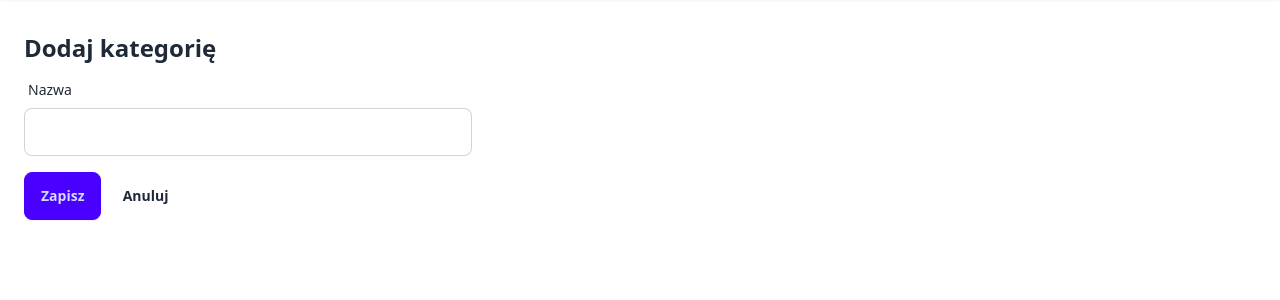
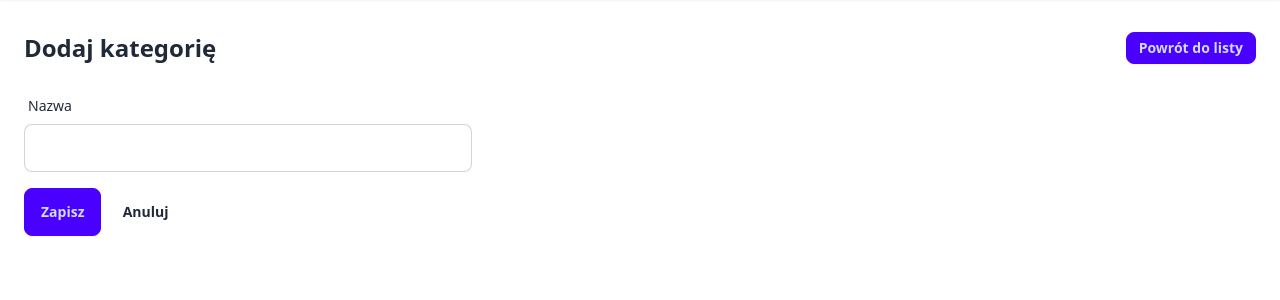
Before and after one commit to alucardo/home_jarvis, a Django app: page /time-manager/categories/add/ in a window 1280 px wide. Shown: the part 68-368 px from the top of the page. Run offline with Django 5.2, Linux system fonts and the light colour scheme; the visitor is signed in with stand-in values (Sample User, id 1); some libraries are stand-ins or nearby versions.

Commit message:
Link category list to create form

```diff
--- a/time_manager/templates/time_manager/category/create.html
+++ b/time_manager/templates/time_manager/category/create.html
@@ -2,8 +2,13 @@
 
 {% block content %}
 <main class="container mx-auto px-6 py-8">
-        <div class="flex items-center gap-4 mb-2">
+    <div class="flex justify-between items-center mb-6">
+        <div class="flex items-center gap-3">
             <h1 class="text-2xl font-bold">Dodaj kategorię</h1>
+        </div>
+        <div class="flex gap-2">
+            <a href="{% url 'time_manager:category_index' %}" class="btn btn-primary btn-sm">Powrót do listy</a>
+        </div>
     </div>
     <div>
         <form method="post" class="max-w-md">
```
Also changed, not shown: time_manager/templates/time_manager/category/index.html (+7 -1 lines). Lines whose indentation alone changed are shown as unchanged.
